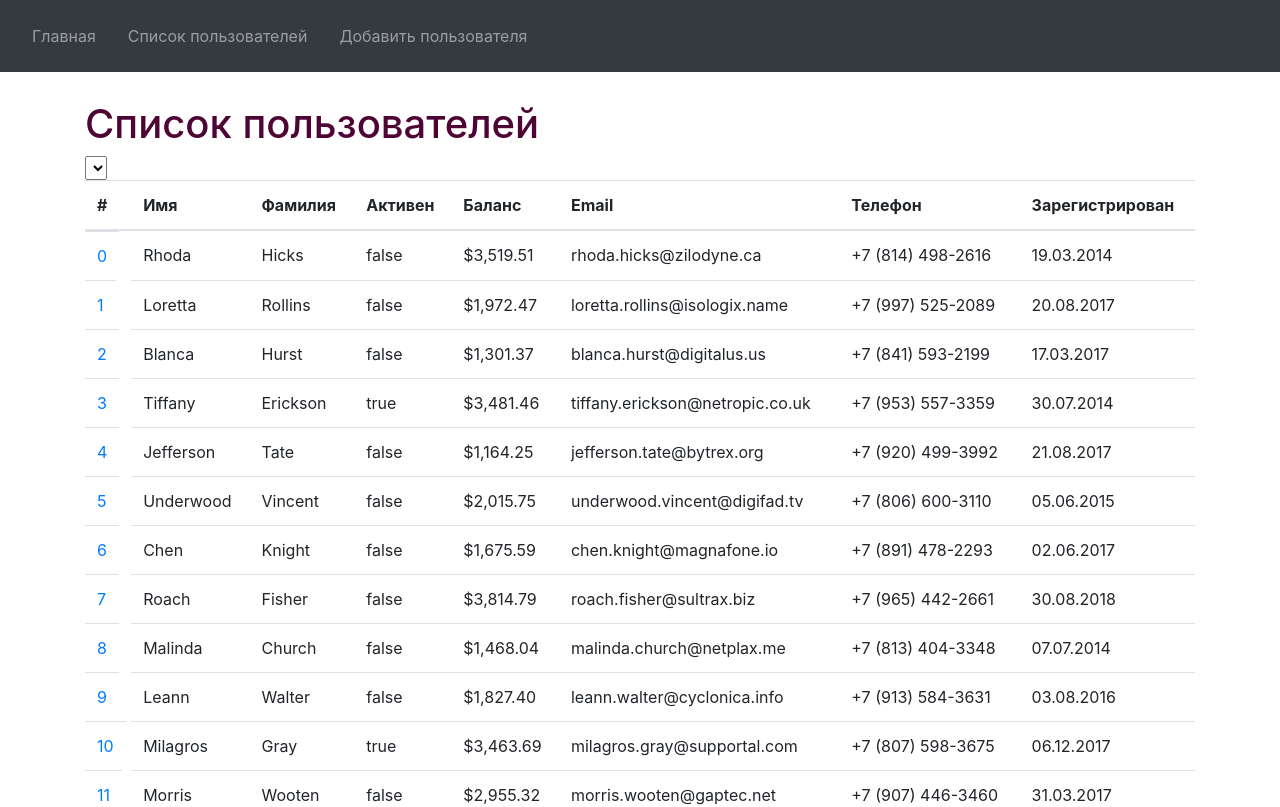
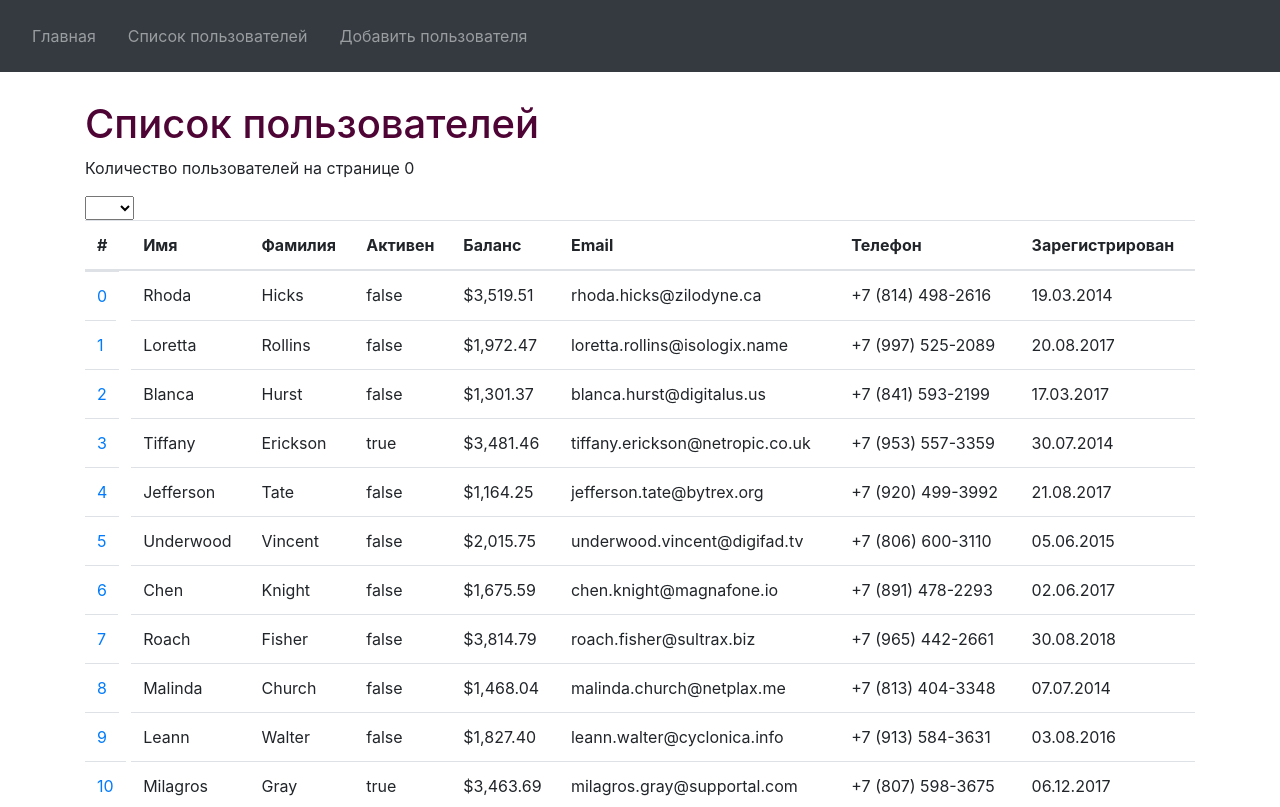
Before and after one commit to iliakut/my_vue_project_2, a Vue app: page /users in a window 1280 px wide. Shown: the top 807 px of the page. Built offline with nearby package versions, Linux system fonts and the light colour scheme; data requests are answered from the project's data file.

Commit message:
numbers of users on page

```diff
--- a/src/components/Pagination.vue
+++ b/src/components/Pagination.vue
@@ -1,5 +1,10 @@
 <template>
-  <rows-per-page/>
+  <div>
+    <p>Количество пользователей на странице {{ usersPerPage }}</p>
+    <rows-per-page
+      @changeRaws="rows => usersPerPage = rows"
+    />
+  </div>
 </template>
 
 <script>
@@ -7,6 +12,9 @@ export default {
   name: 'Pagination',
   components: {
     'rows-per-page': () => import('@/components/Pagination/RowsPerPage')
-  }
+  },
+  data: () => ({
+    usersPerPage: 0
+  })
 }
 </script>
--- a/src/components/Pagination/RowsPerPage.vue
+++ b/src/components/Pagination/RowsPerPage.vue
@@ -1,11 +1,23 @@
 <template>
-  <select>
-    Количество пользователей на странице
-  </select>
+  <div>
+    <select :value="value" @input="changed($event.target.value)">
+      <option v-for="rows in rowsOnPage" :key="rows" :value="rows">
+        {{ rows }}
+      </option>
+    </select>
+  </div>
 </template>
 
 <script>
 export default {
-  name: 'RowsPerPage'
+  name: 'RowsPerPage',
+  data: () => ({
+    rowsOnPage: [2, 5, 10, 100]
+  }),
+  methods: {
+    changed(value) {
+      this.$emit('changeRaws', value)
+    }
+  }
 }
 </script>
```
